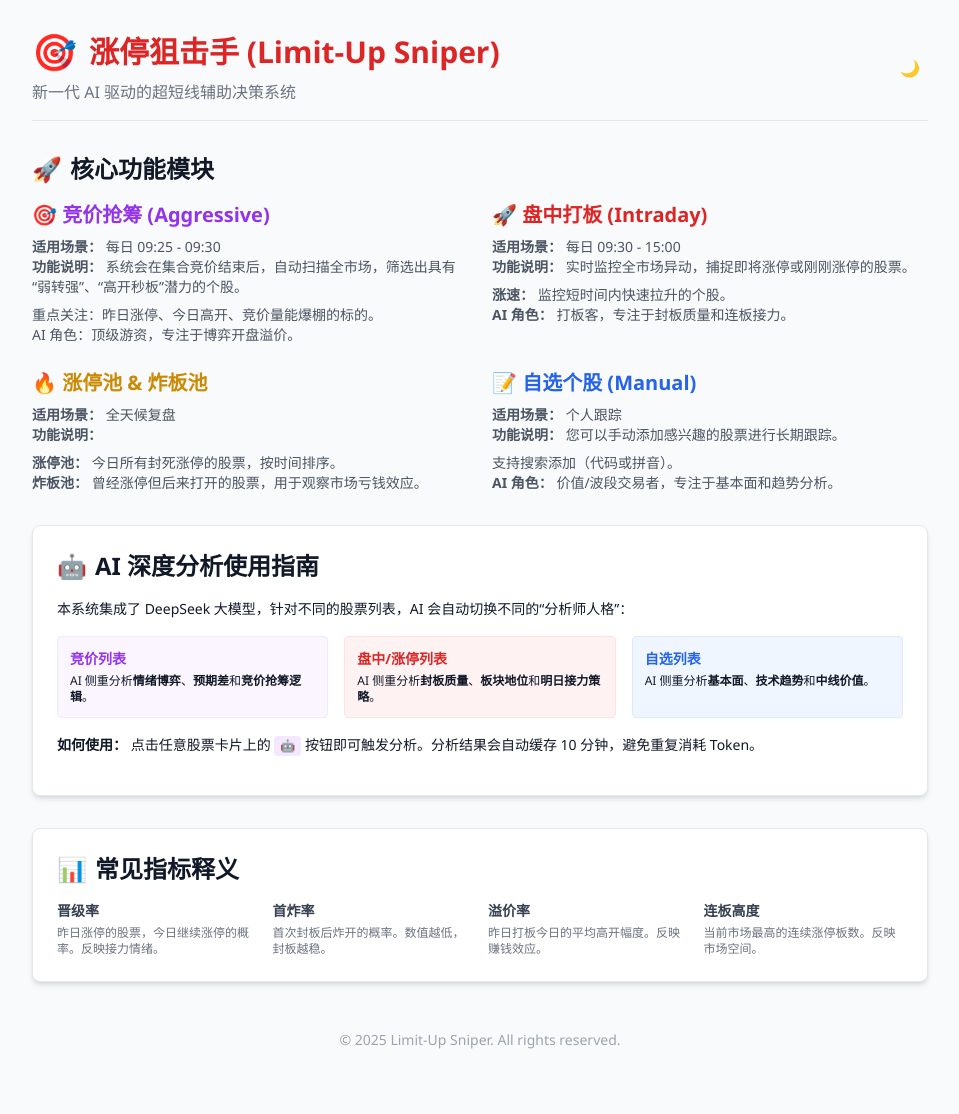
After one commit to ForceMind/Limit-Up-Sniper, a FastAPI app: template app/templates/help.html in a window 1280 px wide. The commit adds this page. Shown: the whole page, without its empty margins (160-1119 px from the left). Run offline with FastAPI, Linux system fonts and the light colour scheme; the template is opened without the code that fills it, so the values that code supplies are empty; some libraries are stand-ins or nearby versions.

Commit message:
问题：手动（收藏夹）列表会根据“板块可见性”（例如当相关筛选器关闭时隐藏创业板/科创板股票）和“涨停状态”（若股票已涨停则隐藏）进行筛选。 修复方案：修改index.html中的manualStocks逻辑，确保无论板块筛选状态或涨停状态如何，收藏股票始终显示。既然您手动添加了这些股票，必然希望随时查看。 移除重复设置按钮：
操作说明：前一步已合并按钮，经复核确认页眉仅保留一个“设置”（齿轮图标）按钮。
新增帮助页面：

新建页面：创建help.html，提供简洁易懂的操作指南。
内容说明：阐释四大核心模块（激进型、日内型、池型、手动型），AI分析机制（不同角色类型），以及基础市场指标（封盘率等）。
访问方式：在设置弹窗底部添加“📖 查看帮助文档”链接，点击后将在新标签页打开/help页面。
现在重启服务器即可查看变更。“手动”列表应能正确显示您新增的股票。

```diff
--- a/app/main.py
+++ b/app/main.py
@@ -965,4 +965,8 @@ async def api_analyze_stock(request: StockAnalysisRequest):
 async def read_root(request: Request):
     return templates.TemplateResponse("index.html", {"request": request})
 
+@app.get("/help", response_class=HTMLResponse)
+async def read_help(request: Request):
+    return templates.TemplateResponse("help.html", {"request": request})
+
 # Trigger reload for metrics update
--- /dev/null
+++ b/app/templates/help.html
@@ -0,0 +1,179 @@
+<!DOCTYPE html>
+<html lang="zh-CN">
+<head>
+    <meta charset="UTF-8">
+    <meta name="viewport" content="width=device-width, initial-scale=1.0">
+    <title>涨停狙击手 - 使用帮助</title>
+    <script src="https://cdn.tailwindcss.com"></script>
+    <script>
+        tailwind.config = {
+            darkMode: 'class',
+        }
+    </script>
+    <style>
+        body { font-family: 'Segoe UI', Roboto, Helvetica, Arial, sans-serif; }
+        .prose h3 { margin-top: 1.5em; margin-bottom: 0.5em; font-weight: bold; color: #2563eb; }
+        .dark .prose h3 { color: #60a5fa; }
+        .prose p { margin-bottom: 1em; line-height: 1.6; }
+        .prose ul { list-style-type: disc; padding-left: 1.5em; margin-bottom: 1em; }
+        .prose li { margin-bottom: 0.5em; }
+        .feature-card { @apply bg-white dark:bg-gray-800 p-6 rounded-lg shadow-md border border-gray-200 dark:border-gray-700; }
+    </style>
+</head>
+<body class="bg-gray-50 dark:bg-gray-900 text-gray-900 dark:text-gray-100 min-h-screen p-4 md:p-8 transition-colors duration-300">
+    <div class="max-w-4xl mx-auto">
+        <header class="mb-8 border-b border-gray-200 dark:border-gray-700 pb-4 flex justify-between items-center">
+            <div>
+                <h1 class="text-3xl font-bold text-red-600 dark:text-red-500 flex items-center gap-3">
+                    <span class="text-4xl">🎯</span> 涨停狙击手 (Limit-Up Sniper)
+                </h1>
+                <p class="text-gray-500 dark:text-gray-400 mt-2">新一代 AI 驱动的超短线辅助决策系统</p>
+            </div>
+            <button onclick="toggleTheme()" class="p-2 rounded-full hover:bg-gray-200 dark:hover:bg-gray-700 transition-colors">
+                <span id="theme-icon">🌞</span>
+            </button>
+        </header>
+
+        <main class="space-y-8">
+            <!-- 1. 核心功能概览 -->
+            <section>
+                <h2 class="text-2xl font-bold mb-4 flex items-center gap-2">
+                    <span>🚀</span> 核心功能模块
+                </h2>
+                <div class="grid md:grid-cols-2 gap-6">
+                    <div class="feature-card">
+                        <h3 class="text-xl font-bold text-purple-600 dark:text-purple-400 mb-2">🎯 竞价抢筹 (Aggressive)</h3>
+                        <p class="text-sm text-gray-600 dark:text-gray-300">
+                            <strong>适用场景：</strong> 每日 09:25 - 09:30<br>
+                            <strong>功能说明：</strong> 系统会在集合竞价结束后，自动扫描全市场，筛选出具有“弱转强”、“高开秒板”潜力的个股。
+                        </p>
+                        <ul class="text-sm text-gray-600 dark:text-gray-300 mt-2">
+                            <li>重点关注：昨日涨停、今日高开、竞价量能爆棚的标的。</li>
+                            <li>AI 角色：顶级游资，专注于博弈开盘溢价。</li>
+                        </ul>
+                    </div>
+
+                    <div class="feature-card">
+                        <h3 class="text-xl font-bold text-red-600 dark:text-red-400 mb-2">🚀 盘中打板 (Intraday)</h3>
+                        <p class="text-sm text-gray-600 dark:text-gray-300">
+                            <strong>适用场景：</strong> 每日 09:30 - 15:00<br>
+                            <strong>功能说明：</strong> 实时监控全市场异动，捕捉即将涨停或刚刚涨停的股票。
+                        </p>
+                        <ul class="text-sm text-gray-600 dark:text-gray-300 mt-2">
+                            <li><strong>涨速：</strong> 监控短时间内快速拉升的个股。</li>
+                            <li><strong>AI 角色：</strong> 打板客，专注于封板质量和连板接力。</li>
+                        </ul>
+                    </div>
+
+                    <div class="feature-card">
+                        <h3 class="text-xl font-bold text-yellow-600 dark:text-yellow-400 mb-2">🔥 涨停池 & 炸板池</h3>
+                        <p class="text-sm text-gray-600 dark:text-gray-300">
+                            <strong>适用场景：</strong> 全天候复盘<br>
+                            <strong>功能说明：</strong>
+                        </p>
+                        <ul class="text-sm text-gray-600 dark:text-gray-300 mt-2">
+                            <li><strong>涨停池：</strong> 今日所有封死涨停的股票，按时间排序。</li>
+                            <li><strong>炸板池：</strong> 曾经涨停但后来打开的股票，用于观察市场亏钱效应。</li>
+                        </ul>
+                    </div>
+
+                    <div class="feature-card">
+                        <h3 class="text-xl font-bold text-blue-600 dark:text-blue-400 mb-2">📝 自选个股 (Manual)</h3>
+                        <p class="text-sm text-gray-600 dark:text-gray-300">
+                            <strong>适用场景：</strong> 个人跟踪<br>
+                            <strong>功能说明：</strong> 您可以手动添加感兴趣的股票进行长期跟踪。
+                        </p>
+                        <ul class="text-sm text-gray-600 dark:text-gray-300 mt-2">
+                            <li>支持搜索添加（代码或拼音）。</li>
+                            <li><strong>AI 角色：</strong> 价值/波段交易者，专注于基本面和趋势分析。</li>
+                        </ul>
+                    </div>
+                </div>
+            </section>
+
+            <!-- 2. AI 分析说明 -->
+            <section class="bg-white dark:bg-gray-800 p-6 rounded-lg shadow-md border border-gray-200 dark:border-gray-700">
+                <h2 class="text-2xl font-bold mb-4 flex items-center gap-2">
+                    <span>🤖</span> AI 深度分析使用指南
+                </h2>
+                <div class="prose dark:prose-invert max-w-none text-sm">
+                    <p>
+                        本系统集成了 DeepSeek 大模型，针对不同的股票列表，AI 会自动切换不同的“分析师人格”：
+                    </p>
+                    <div class="grid md:grid-cols-3 gap-4 my-4">
+                        <div class="p-3 bg-purple-50 dark:bg-purple-900/20 rounded border border-purple-100 dark:border-purple-800">
+                            <div class="font-bold text-purple-600 dark:text-purple-400">竞价列表</div>
+                            <div class="text-xs mt-1">AI 侧重分析<strong>情绪博弈</strong>、<strong>预期差</strong>和<strong>竞价抢筹逻辑</strong>。</div>
+                        </div>
+                        <div class="p-3 bg-red-50 dark:bg-red-900/20 rounded border border-red-100 dark:border-red-800">
+                            <div class="font-bold text-red-600 dark:text-red-400">盘中/涨停列表</div>
+                            <div class="text-xs mt-1">AI 侧重分析<strong>封板质量</strong>、<strong>板块地位</strong>和<strong>明日接力策略</strong>。</div>
+                        </div>
+                        <div class="p-3 bg-blue-50 dark:bg-blue-900/20 rounded border border-blue-100 dark:border-blue-800">
+                            <div class="font-bold text-blue-600 dark:text-blue-400">自选列表</div>
+                            <div class="text-xs mt-1">AI 侧重分析<strong>基本面</strong>、<strong>技术趋势</strong>和<strong>中线价值</strong>。</div>
+                        </div>
+                    </div>
+                    <p>
+                        <strong>如何使用：</strong> 点击任意股票卡片上的 <span class="inline-block px-1.5 py-0.5 bg-purple-100 text-purple-600 rounded text-xs">🤖</span> 按钮即可触发分析。分析结果会自动缓存 10 分钟，避免重复消耗 Token。
+                    </p>
+                </div>
+            </section>
+
+            <!-- 3. 常见指标释义 -->
+            <section class="bg-white dark:bg-gray-800 p-6 rounded-lg shadow-md border border-gray-200 dark:border-gray-700">
+                <h2 class="text-2xl font-bold mb-4 flex items-center gap-2">
+                    <span>📊</span> 常见指标释义
+                </h2>
+                <div class="grid grid-cols-2 md:grid-cols-4 gap-4 text-sm">
+                    <div>
+                        <div class="font-bold text-gray-700 dark:text-gray-300">晋级率</div>
+                        <div class="text-gray-500 dark:text-gray-400 text-xs mt-1">昨日涨停的股票，今日继续涨停的概率。反映接力情绪。</div>
+                    </div>
+                    <div>
+                        <div class="font-bold text-gray-700 dark:text-gray-300">首炸率</div>
+                        <div class="text-gray-500 dark:text-gray-400 text-xs mt-1">首次封板后炸开的概率。数值越低，封板越稳。</div>
+                    </div>
+                    <div>
+                        <div class="font-bold text-gray-700 dark:text-gray-300">溢价率</div>
+                        <div class="text-gray-500 dark:text-gray-400 text-xs mt-1">昨日打板今日的平均高开幅度。反映赚钱效应。</div>
+                    </div>
+                    <div>
+                        <div class="font-bold text-gray-700 dark:text-gray-300">连板高度</div>
+                        <div class="text-gray-500 dark:text-gray-400 text-xs mt-1">当前市场最高的连续涨停板数。反映市场空间。</div>
+                    </div>
+                </div>
+            </section>
+        </main>
+
+        <footer class="mt-12 text-center text-gray-400 text-sm pb-8">
+            &copy; 2025 Limit-Up Sniper. All rights reserved.
+        </footer>
+    </div>
+
+    <script>
+        // Theme Logic
+        function toggleTheme() {
+            const html = document.documentElement;
+            if (html.classList.contains('dark')) {
+                html.classList.remove('dark');
+                localStorage.setItem('theme', 'light');
+                document.getElementById('theme-icon').innerText = '🌙';
+            } else {
+                html.classList.add('dark');
+                localStorage.setItem('theme', 'dark');
+                document.getElementById('theme-icon').innerText = '🌞';
+            }
+        }
+
+        // Init Theme
+        if (localStorage.getItem('theme') === 'dark' || (!localStorage.getItem('theme') && window.matchMedia('(prefers-color-scheme: dark)').matches)) {
+            document.documentElement.classList.add('dark');
+            document.getElementById('theme-icon').innerText = '🌞';
+        } else {
+            document.documentElement.classList.remove('dark');
+            document.getElementById('theme-icon').innerText = '🌙';
+        }
+    </script>
+</body>
+</html>
```
Also changed, not shown: app/templates/index.html (+12 -3 lines).
